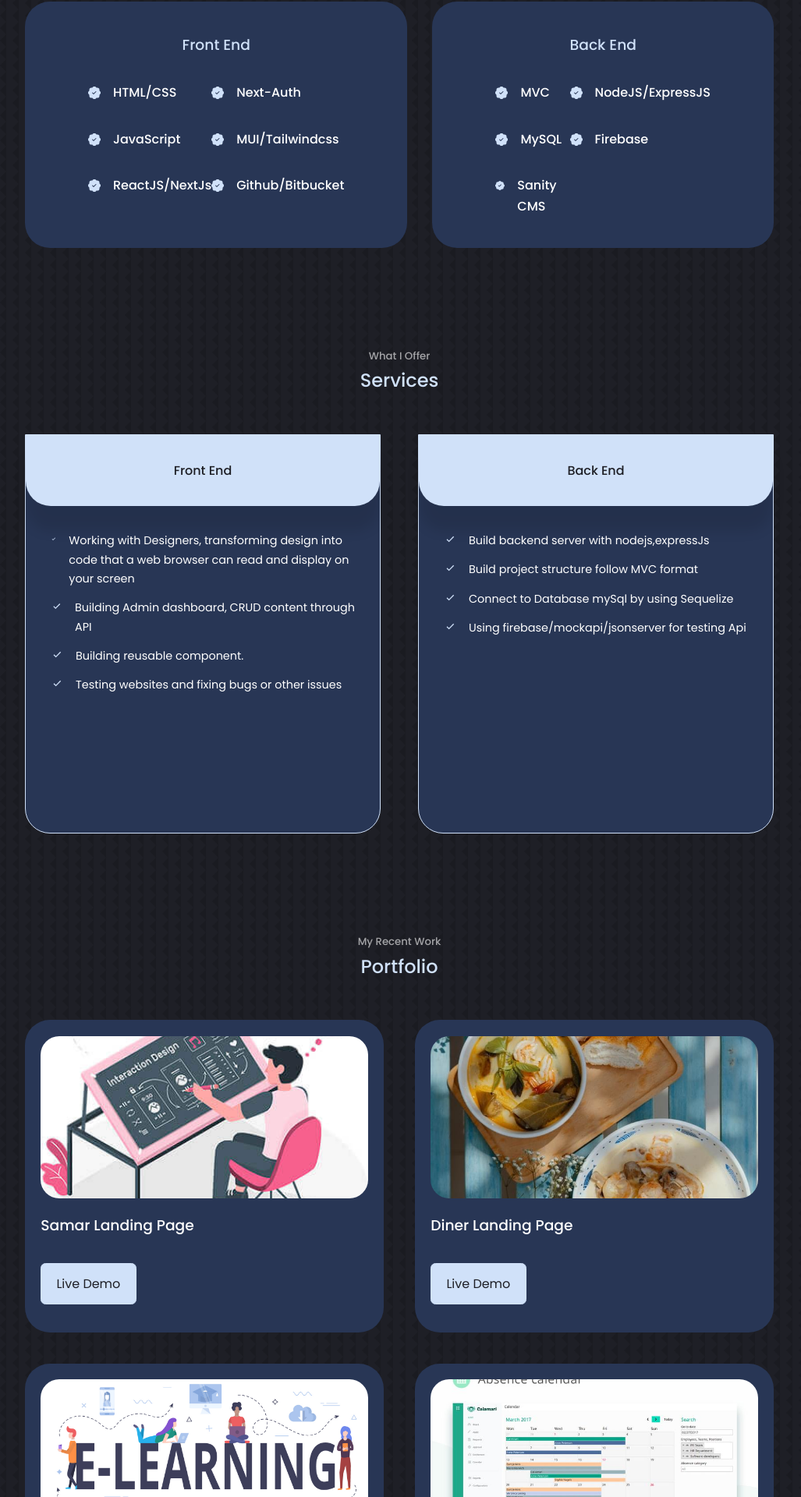
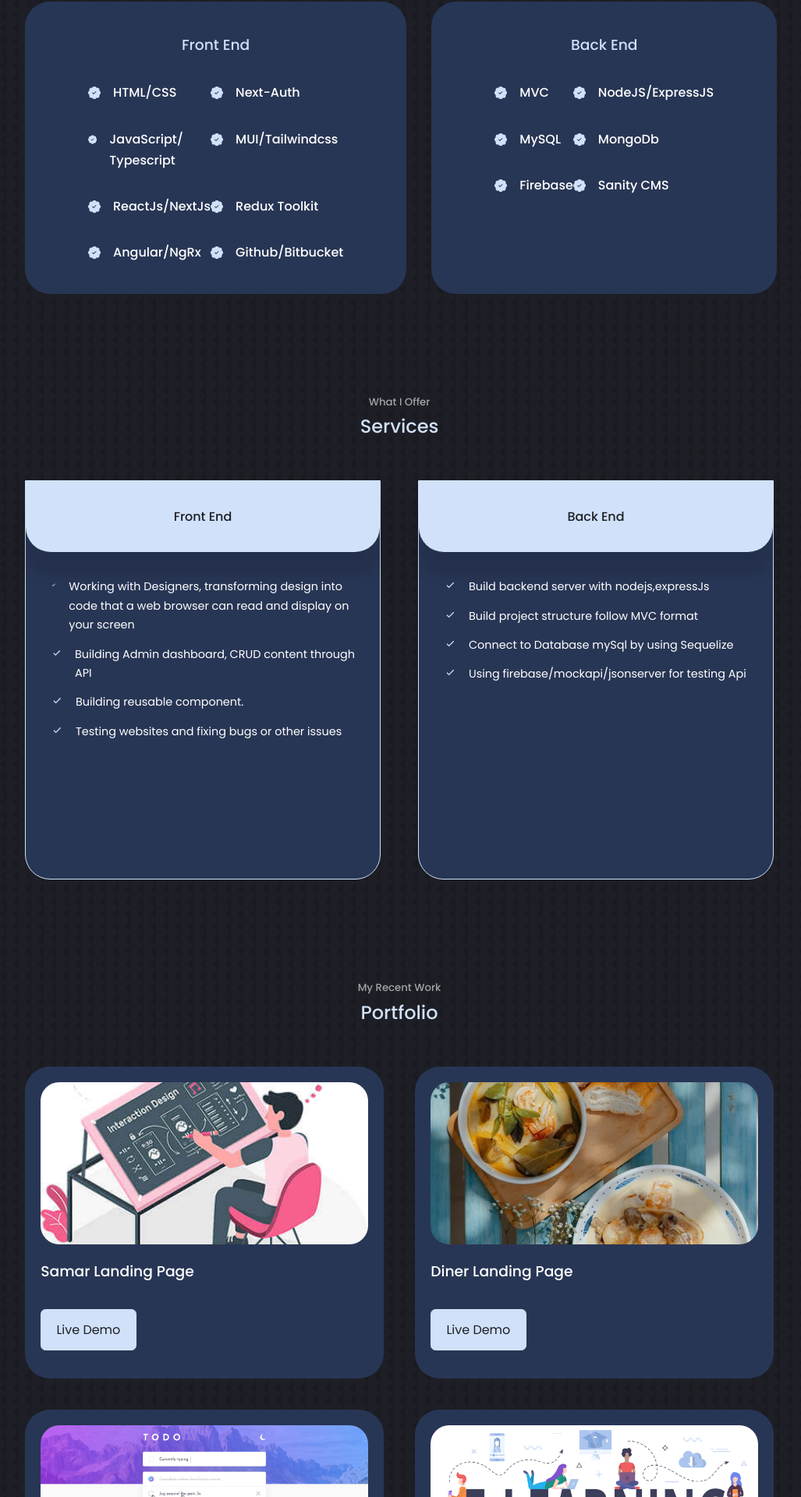
Before and after one commit to Juil53/myPortfolio, a React (Create React App) app: page / in a window 1280 px wide. Shown: the part 2676-4596 px from the top of the page at 78% size, without its empty margins (128-1155 px from the left). Built offline with nearby package versions, Linux system fonts and the light colour scheme.

Commit message:
update project Todo Angular

```diff
--- a/src/components/experience/experience.js
+++ b/src/components/experience/experience.js
@@ -28,7 +28,7 @@ export default function Experience() {
             <article className="experience__details">
               <BsFillPatchCheckFill className="experience__details-icon" />
               <div>
-                <h4>JavaScript</h4>
+                <h4>JavaScript/ Typescript</h4>
               </div>
             </article>
             <article className="experience__details">
@@ -40,7 +40,19 @@ export default function Experience() {
             <article className="experience__details">
               <BsFillPatchCheckFill className="experience__details-icon" />
               <div>
-                <h4>ReactJS/NextJs</h4>
+                <h4>ReactJs/NextJs</h4>
+              </div>
+            </article>
+            <article className="experience__details">
+              <BsFillPatchCheckFill className="experience__details-icon" />
+              <div>
+                <h4>Redux Toolkit</h4>
+              </div>
+            </article>
+            <article className="experience__details">
+              <BsFillPatchCheckFill className="experience__details-icon" />
+              <div>
+                <h4>Angular/NgRx</h4>
               </div>
             </article>
             <article className="experience__details">
@@ -76,6 +88,12 @@ export default function Experience() {
             <article className="experience__details">
               <BsFillPatchCheckFill className="experience__details-icon" />
               <div>
+                <h4>MongoDb</h4>
+              </div>
+            </article>
+            <article className="experience__details">
+              <BsFillPatchCheckFill className="experience__details-icon" />
+              <div>
                 <h4>Firebase</h4>
               </div>
             </article>
--- a/src/components/portfolio/Portfolio.js
+++ b/src/components/portfolio/Portfolio.js
@@ -2,6 +2,7 @@ import React from "react";
 import "./portfolio.css";
 import IMG1 from "../../assets/samar.jpg";
 import IMG2 from "../../assets/diner.jpg";
+import IMG4 from "../../assets/todo.jpg";
 import IMG5 from "../../assets/elearning.jpg";
 import IMG6 from "../../assets/calamari.jpg";
 
@@ -18,12 +19,12 @@ const data = [
     title: "Diner Landing Page",
     demo: "https://diner-bc-20.vercel.app/",
   },
-  // {
-  //   id: 3,
-  //   image: IMG4,
-  //   title: "My Portfolio",
-  //   demo: "https://portfolio-delta-dusky.vercel.app/#",
-  // },
+  {
+    id: 3,
+    image: IMG4,
+    title: "To Do List",
+    demo: "https://angular-todos-pearl.vercel.app",
+  },
   {
     id: 4,
     image: IMG5,
```
Also changed, not shown: src/assets/todo.jpg (added).
